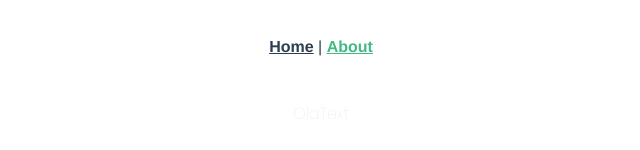
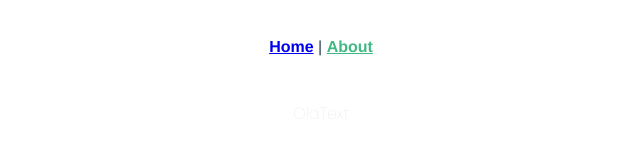
Before and after one commit to LeonardoVechieti/desafio3_compass, a Vue app: page /about in a window 1280 px wide. Shown: the top 150 px of the page, without its empty margins (319-959 px from the left). Built offline with nearby package versions, Linux system fonts and the light colour scheme.

Commit message:
Update App.vue

```diff
--- a/src/App.vue
+++ b/src/App.vue
@@ -36,7 +36,7 @@ nav {
 
   a {
     font-weight: bold;
-    color: #2c3e50;
+
 
     &.router-link-exact-active {
       color: #42b983;
```
